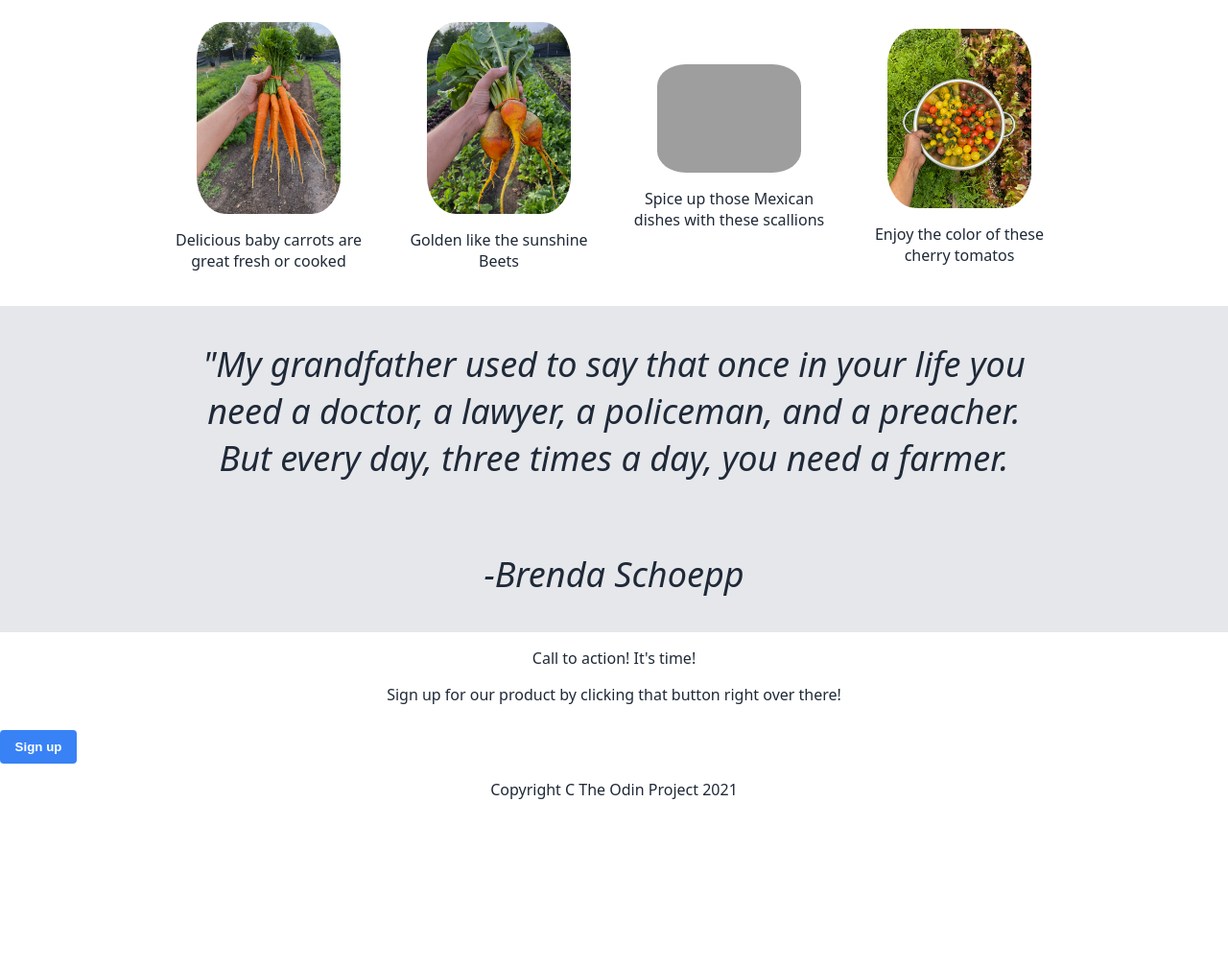
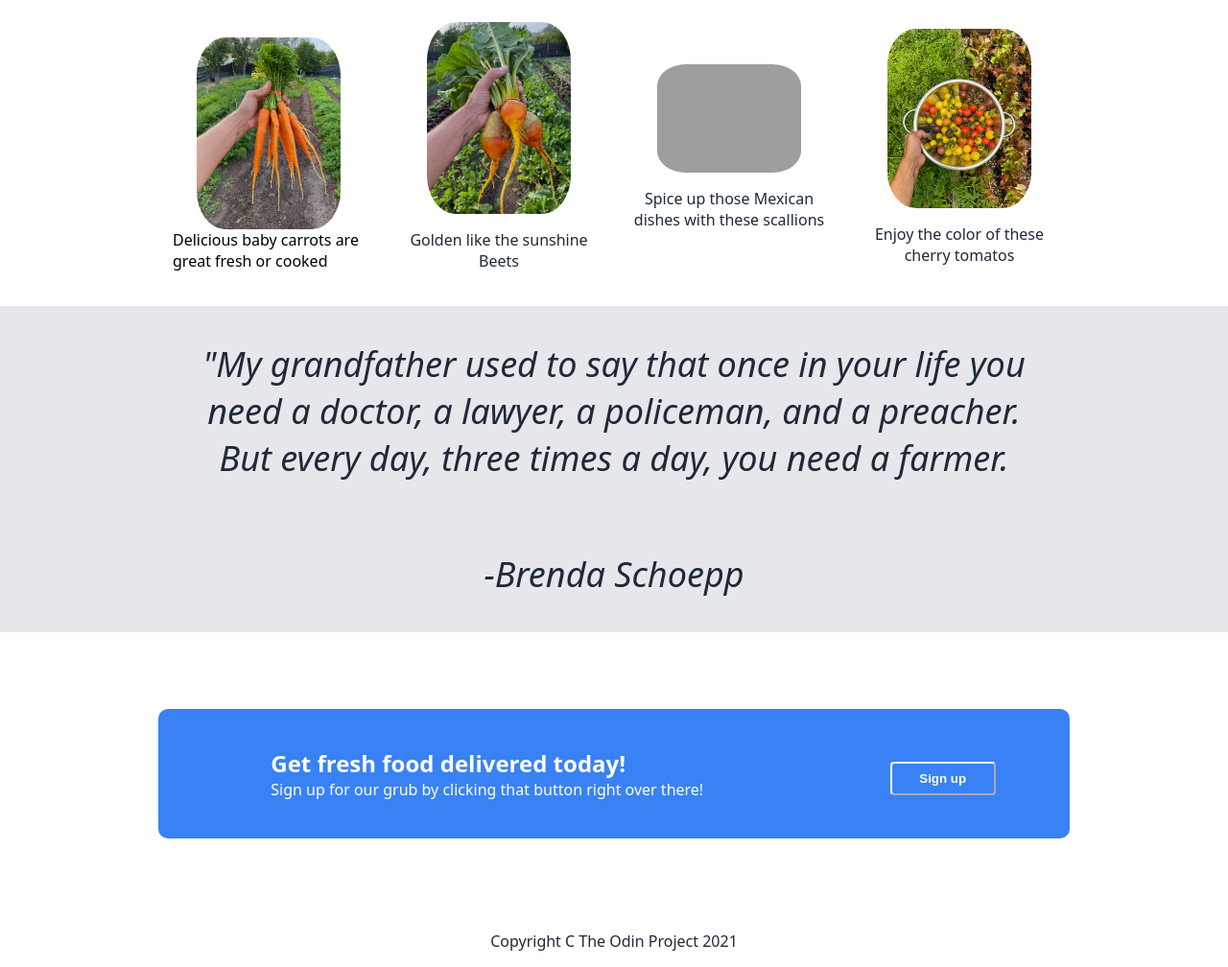
Before and after one commit to williealldredge/landing, a plain HTML site: page index.html in a window 1280 px wide. Shown: the part 686-1694 px from the top of the page at 96% size. Before the commit the page ends 1536 px from the top, so only its background shows below. Drawn offline with Linux system fonts and the light colour scheme; grey boxes are pictures that could not be loaded.

Commit message:
finish signup sction alignment and rough style

```diff
--- a/index.html
+++ b/index.html
@@ -21,7 +21,7 @@
                     <div>We are an organic, family run farm in north county San Diego. We provide fresh produce
                         year round via delivery or pick up from the farm. We use no pestices or chemical fertilzers
                         to grow the best food you can get!</div>
-                    <button>Sign up</button>
+                    <button type="button" class="button">Sign up</button>
                 </div>
                 <div class="awesomephoto">
                     <img src="photos/airblastedblack.jpg" style="width: 350px;">
@@ -34,7 +34,7 @@
             <div class="vegbox">
                 <div class="photobox">
                     <img src="photos/carrot.jpeg">
-                    <p>Delicious baby carrots are great fresh or cooked</p>
+                    <div>Delicious baby carrots are great fresh or cooked</div>
                 </div>
                 <div class="photobox">
                     <img src="photos/goldbeet.jpeg">
@@ -57,9 +57,14 @@
             </div>
         </div>
         <div class="signup">
-            <p>Call to action! It's time!</p>
-            <p>Sign up for our product by clicking that button right over there!</p>
-            <button>Sign up</button>
+            <div class="signback">
+                <div class="signtext">
+                   <div><strong style="font-size: 18pt;">Get fresh food delivered today!</strong></div>
+                    <div>Sign up for our grub by clicking that button right over there!</div>
+                </div>
+                    <button type="button" class="buttonbottom">Sign up</button>
+                </div>
+            </div>
         </div>
         <div class="footer">
             <p>Copyright C The Odin Project 2021</p>
--- a/style.css
+++ b/style.css
@@ -56,13 +56,13 @@ h1 {
     color: #f9faf8;
 }
 
-button {
+.button {
     background-color: #3882f6;
     border: none;
     border-radius: 4px;
     margin-top: 10px;
     color: white;
-    width: 80;
+    width: 110;
     height: 35;
     font-weight: 700;
 }
@@ -118,3 +118,34 @@ h2 {
     width: 900px;
     margin: auto;
 }
+
+.signup {
+    display: flex;
+    justify-content: center;
+}
+
+.signback {
+    background-color: #3882f6;
+    border-radius: 10px;
+    width: 950;
+    display: flex;
+    margin: 80;
+    justify-content: space-around;
+    align-items: center;
+}
+
+.signtext {
+    margin: 40px;
+    color: white;
+}
+
+.buttonbottom{
+    background-color: #3882f6;
+    border-radius: 4px;
+    margin-top: 10px;
+    color: white;
+    width: 110;
+    height: 35;
+    font-weight: 700;
+    border-color: white;
+}
```
